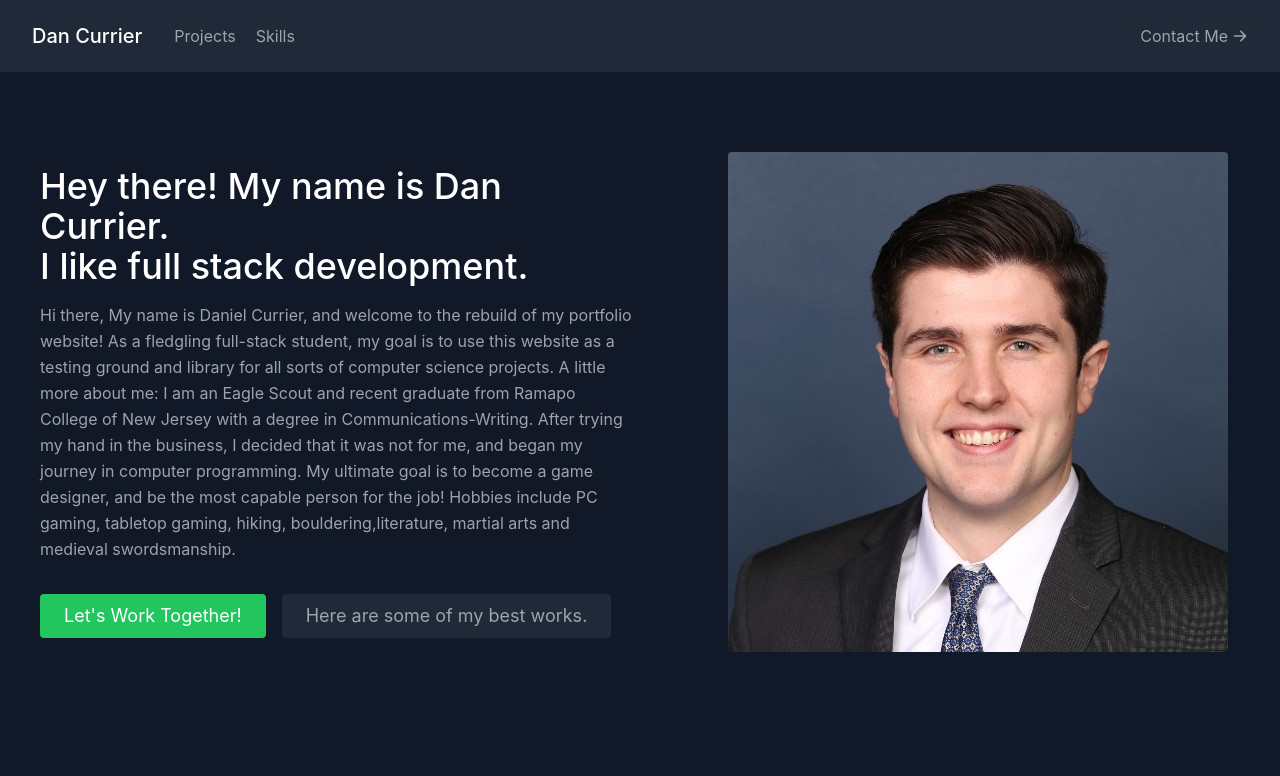
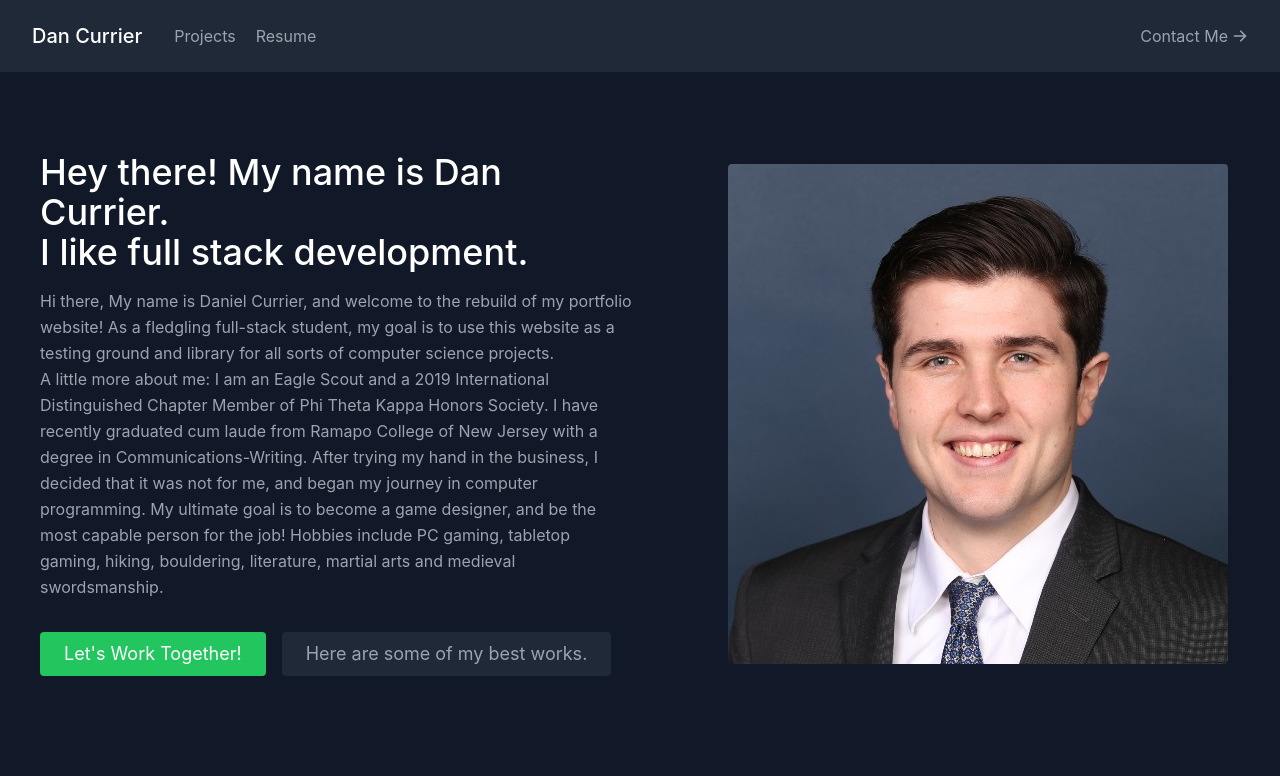
Before and after one commit to DanielCurrier/dan-currier-react-portfolio, a React (Create React App) app: page / in a window 1280 px wide. Shown: the top 776 px of the page. Built offline with nearby package versions, Linux system fonts and the light colour scheme.

Commit message:
finishing touches

```diff
--- a/src/components/About.js
+++ b/src/components/About.js
@@ -12,11 +12,12 @@ export default function About() {
                     </h1>
                     <p className="mb-8 leading-relaxed">
                         Hi there, My name is Daniel Currier, and welcome to the rebuild of my portfolio website! As a fledgling
-                        full-stack student, my goal is to use this website as a testing ground and library for all sorts of computer science projects. A
-                        little more about me: I am an Eagle Scout and recent graduate from Ramapo College of New Jersey with a degree
+                        full-stack student, my goal is to use this website as a testing ground and library for all sorts of computer science projects.
+                        <br></br>A
+                        little more about me: I am an Eagle Scout and a 2019 International Distinguished Chapter Member of Phi Theta Kappa Honors Society. I have recently graduated cum laude from Ramapo College of New Jersey with a degree
                         in Communications-Writing. After trying my hand in the business, I decided that it was not for me, and began
                         my journey in computer programming. My ultimate goal is to become a game designer, and be the
-                        most capable person for the job! Hobbies include PC gaming, tabletop gaming, hiking, bouldering,literature, martial arts
+                        most capable person for the job! Hobbies include PC gaming, tabletop gaming, hiking, bouldering, literature, martial arts
                         and medieval swordsmanship.
                     </p>
                     <div className="flex justify-center">
--- a/src/components/Contact.js
+++ b/src/components/Contact.js
@@ -49,11 +49,11 @@ export default function Contact() {
                         </div>
                         <div className="lg:w-1/2 px-6 mt-4 lg:mt-0">
                             <h2 className="title-font font-semibold text-white tracking-widest text-xs"> GITHUB</h2>
-                            <a className=" leading-relaxed" href="https://github.com/LordDanklin">LordDanklin</a>
+                            <a className=" text-green-400 leading-relaxed" href="https://github.com/LordDanklin">LordDanklin</a>
                             <h2 className="title-font font-semibold text-white tracking-widest text-xs">
                                 EMAIL
                             </h2>
-                            <a className="text-indigo-400 leading-relaxed">dcurrier585@gmail.com</a>
+                            <a className="text-green-400 leading-relaxed">dcurrier585@gmail.com</a>
                             <h2 className="title-font font-semibold text-white tracking-widest text-xs">CALL ME</h2>
                             <p className=" leading-relaxed">201-478-2196</p>
                         </div>
@@ -71,7 +71,7 @@ export default function Contact() {
                             type="text"
                             id="name"
                             name="name"
-                            className="w-full bg-gray-800 rounded border border-gray-700 focus:border-indigo-500 focus:ring-2 focus:ring-indigo-900  text-base outline-none text-gray-100 py-1 px-3 leading-8 transition-colors duration-200 ease-in-out"
+                            className="w-full bg-gray-800 rounded border border-gray-700 focus:border-green-500 focus:ring-2 focus:ring-green-900  text-base outline-none text-gray-100 py-1 px-3 leading-8 transition-colors duration-200 ease-in-out"
                             onChange={(e) => setName(e.target.value)} />
                     </div>
                     <div className="relative mb-4">
@@ -80,7 +80,7 @@ export default function Contact() {
                             type="text"
                             id="email"
                             name="email"
-                            className="w-full bg-gray-800 rounded border border-gray-700 focus:border-indigo-500 focus:ring-2 focus:ring-indigo-900 text-base outline-none text-gray-100 py-1 px-3 leading-8 transition-colors duration-200 ease-in-out"
+                            className="w-full bg-gray-800 rounded border border-gray-700 focus:border-green-500 focus:ring-2 focus:ring-green-900 text-base outline-none text-gray-100 py-1 px-3 leading-8 transition-colors duration-200 ease-in-out"
                             onChange={(e) => setEmail(e.target.value)} />
                     </div>
                     <div className="relative mb-4">
@@ -89,10 +89,10 @@ export default function Contact() {
                             type="text"
                             id="message"
                             name="message"
-                            className="w-full bg-gray-800 rounded border border-gray-700 focus:border-indigo-500 focus:ring-2 focus:ring-indigo-900 h-32 text-base outline-none text-gray-100 py-1 px-3 resize-none leading-6 transition-colors duration-200 ease-in-out"
+                            className="w-full bg-gray-800 rounded border border-gray-700 focus:border-green-500 focus:ring-2 focus:ring-green-900 h-32 text-base outline-none text-gray-100 py-1 px-3 resize-none leading-6 transition-colors duration-200 ease-in-out"
                             onChange={(e) => setMessage(e.target.value)} />
                     </div>
-                    <button type="submit" className="text-white bg-indigo-500 oborder-0 py-2 px-6 focus:outline-none hover:bg-indigo-600 rounded text-lg">Submit</button>
+                    <button type="submit" className="text-white bg-green-500 oborder-0 py-2 px-6 focus:outline-none hover:bg-green-600 rounded text-lg">Submit</button>
                 </form>
             </div>
         </section>
--- a/src/components/Navbar.js
+++ b/src/components/Navbar.js
@@ -14,9 +14,8 @@ export default function Navbar() {
                         Projects
                     </a>
                     <a href="#skills" className="mr-5 hover:text-white">
-                        Skills
+                        Resume
                     </a>
-
                 </nav>
                 <a href="#contact" className="inline-flex items-center bg-gray-800 border-0 py-1 px-3 focus:outline-none hover:bg-gray-700 rounded text-base mt-4 md:mt-0">
                     Contact Me
--- a/src/components/Projects.js
+++ b/src/components/Projects.js
@@ -24,7 +24,7 @@ export default function Projects() {
                                 <img alt="gallery"
                                     className="absolute inset-0 w-full h-full object-cover object-center"
                                     src={project.image} />
-                                <div className="px-8 py-10 relative z-10 w-full border-4 border-gray-800 bg-gray-900 opacity-0 hover:opacity-10">
+                                <div className="px-8 py-10 relative z-10 w-full border-4 border-gray-800 bg-gray-900 opacity-0 hover:opacity-80">
                                     <h2 className="tracking-widest text-sm title-font font-medium text-green-400 mb-1">
                                         {project.subtitle}
                                     </h2>
```
Also changed, not shown: src/README.md (added).
